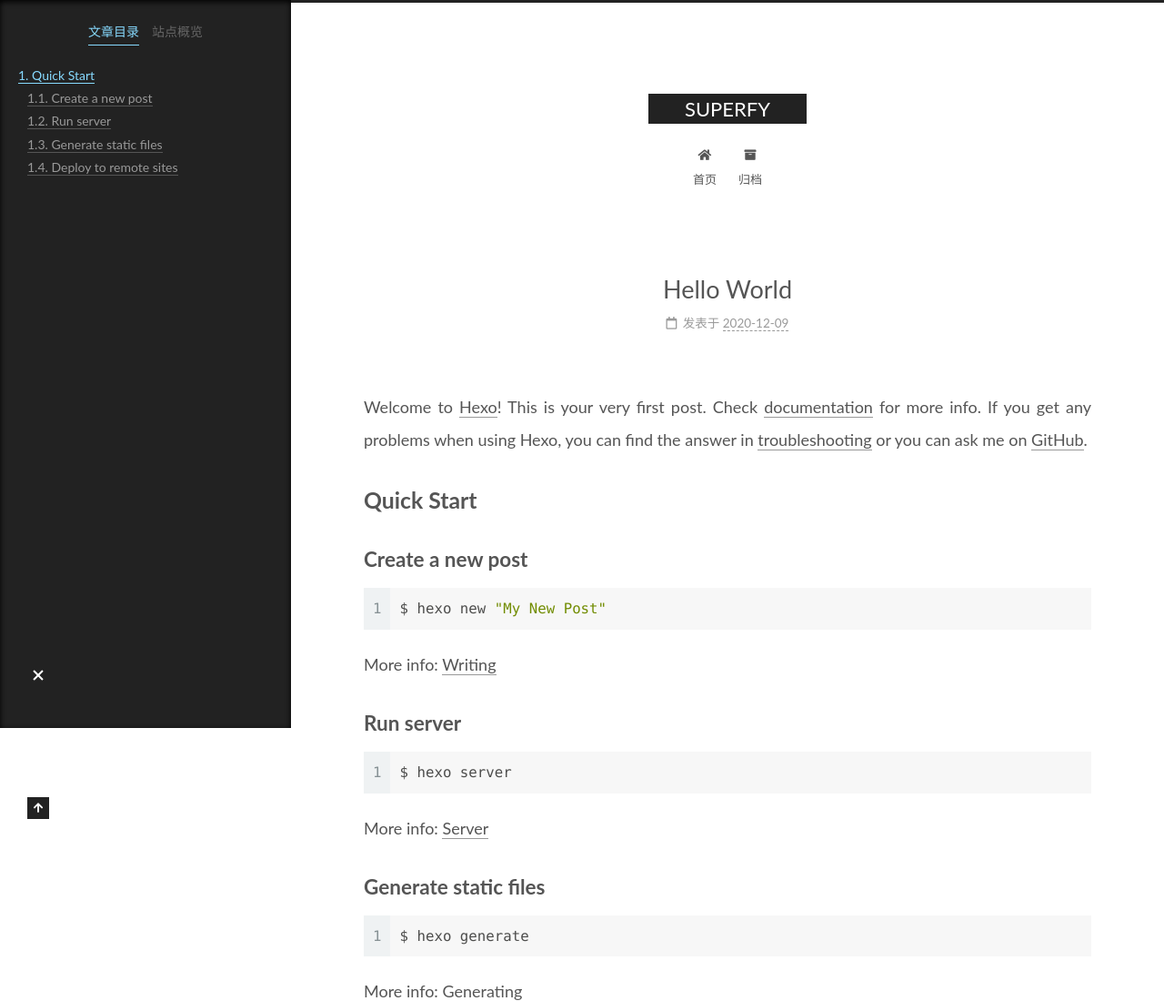
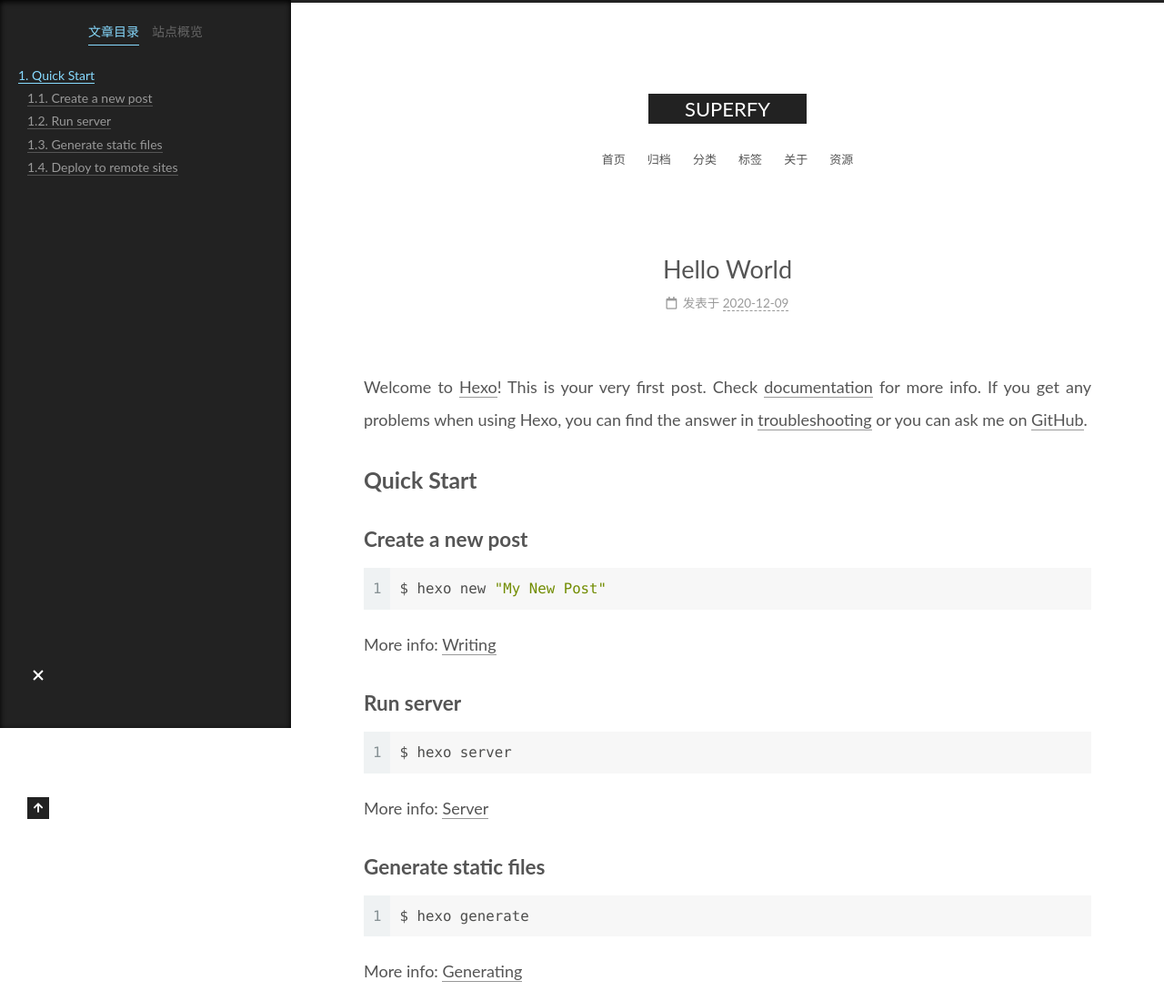
Before and after one commit to Ambitionfy/Ambitionfy.github.io, a plain HTML site: page 2020/12/09/hello-world/index.html in a window 1280 px wide. Shown: the top 1100 px of the page at 91% size. Drawn offline with Linux system fonts and the light colour scheme.

Commit message:
Site updated: 2020-12-10 00:39:39

```diff
--- a/2020/12/09/hello-world/index.html
+++ b/2020/12/09/hello-world/index.html
@@ -114,12 +114,32 @@
   <ul id="menu" class="main-menu menu">
         <li class="menu-item menu-item-home">
 
-    <a href="/Ambitionfy.github.io/" rel="section"><i class="fa fa-home fa-fw"></i>首页</a>
+    <a href="/Ambitionfy.github.io/" rel="section"><i class="home fa-fw"></i>首页</a>
 
   </li>
         <li class="menu-item menu-item-archives">
 
-    <a href="/Ambitionfy.github.io/archives/" rel="section"><i class="fa fa-archive fa-fw"></i>归档</a>
+    <a href="/Ambitionfy.github.io/archives/" rel="section"><i class="archive fa-fw"></i>归档</a>
+
+  </li>
+        <li class="menu-item menu-item-categories">
+
+    <a href="/Ambitionfy.github.io/categories/" rel="section"><i class="th fa-fw"></i>分类</a>
+
+  </li>
+        <li class="menu-item menu-item-tags">
+
+    <a href="/Ambitionfy.github.io/tags/" rel="section"><i class="tags fa-fw"></i>标签</a>
+
+  </li>
+        <li class="menu-item menu-item-about">
+
+    <a href="/Ambitionfy.github.io/about/" rel="section"><i class="user fa-fw"></i>关于</a>
+
+  </li>
+        <li class="menu-item menu-item-resources">
+
+    <a href="/Ambitionfy.github.io/resources/" rel="section"><i class="download fa-fw"></i>资源</a>
 
   </li>
   </ul>
--- a/css/main.css
+++ b/css/main.css
@@ -1168,7 +1168,7 @@ pre .javascript .function {
 }
 .links-of-author a::before,
 .links-of-author span.exturl::before {
-  background: #e9576f;
+  background: #297c4a;
   border-radius: 50%;
   content: ' ';
   display: inline-block;
```
Also changed, not shown: archives/2020/12/index.html (+22 -2 lines), archives/2020/index.html (+22 -2 lines), archives/index.html (+22 -2 lines), index.html (+22 -2 lines).
